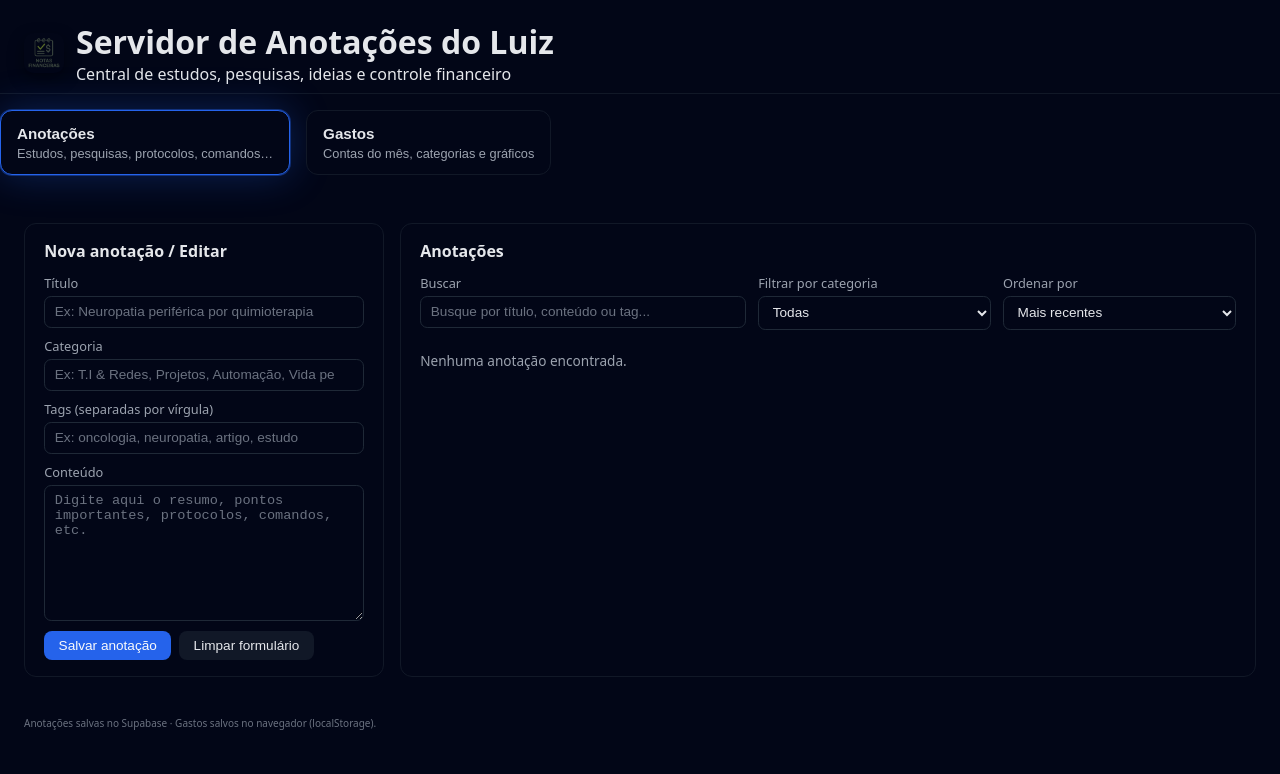
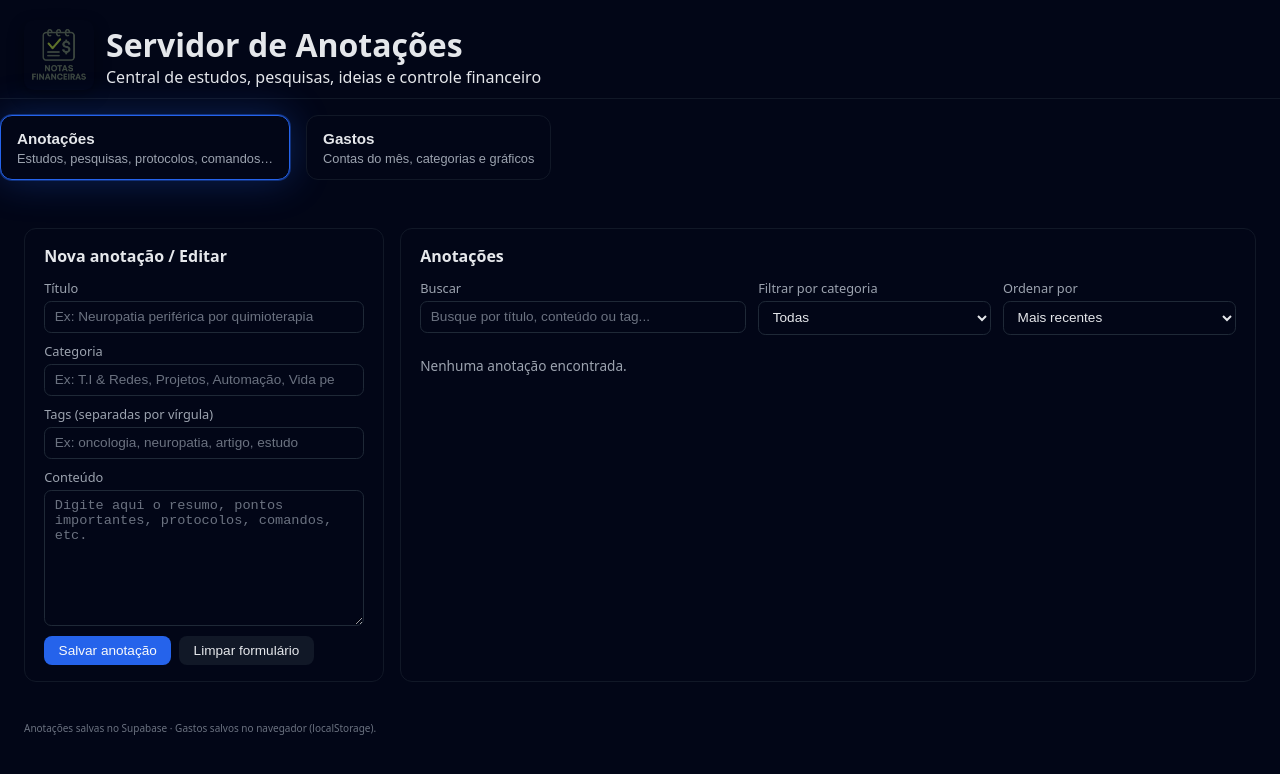
Before and after one commit to LuizReinan23/servidor-anotacoes-luiz, a plain HTML site: page index.html in a window 1280 px wide. Drawn offline with nearby package versions, Linux system fonts and the light colour scheme; no server answers.

Commit message:
Adiciona logo Notas & Financeiro

```diff
--- a/index.html
+++ b/index.html
@@ -14,7 +14,7 @@
   <div class="app-header-inner">
     <img src="logo-notas.png" alt="Logo Notas & Financeiro" class="app-logo" />
     <div>
-      <h1>Servidor de Anotações do Luiz</h1>
+      <h1>Servidor de Anotações</h1>
       <p>Central de estudos, pesquisas, ideias e controle financeiro</p>
     </div>
   </div>
--- a/styles.css
+++ b/styles.css
@@ -39,8 +39,8 @@ body {
 }
 
 .app-logo {
-  width: 40px;
-  height: 40px;
+  width: 70px;
+  height: 70px;
   border-radius: 0.6rem;
   object-fit: contain;
   box-shadow: 0 6px 16px rgba(0, 0, 0, 0.4);
```
